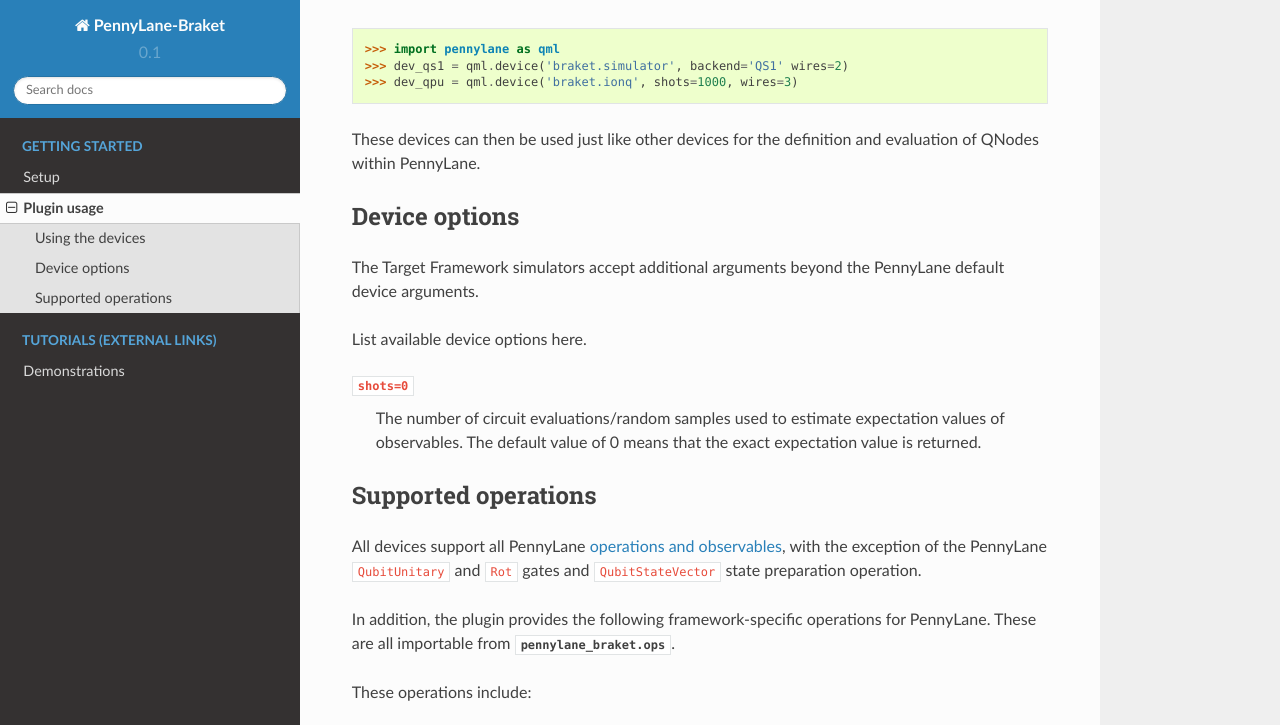
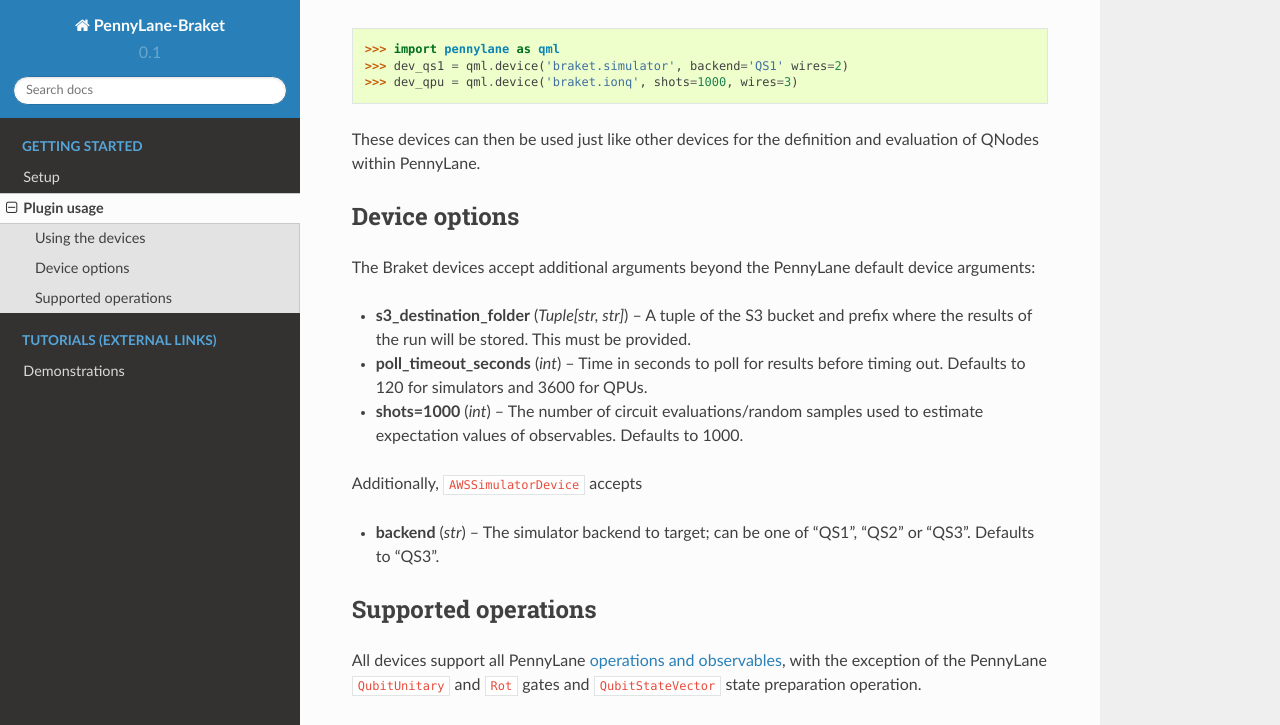
Before and after one commit to amazon-braket/amazon-braket-pennylane-plugin-python, a Sphinx documentation site: the page built from doc/usage.rst, in a window 1280 px wide and 900 px high, scrolled down 455 px, cut to the strip 0-725 px from the top of the window. Built offline with Sphinx 7.4.7 and the Read the Docs theme 2.0.0, drawn with Linux system fonts in a browser that asks for light colours.

Commit message:
Add Braket device options to usage.rst (#8)

```diff
--- a/doc/usage.rst
+++ b/doc/usage.rst
@@ -30,14 +30,17 @@
 Device options
 ==============
 
-The Target Framework simulators accept additional arguments beyond the PennyLane default device arguments.
+The Braket devices accept additional arguments beyond the PennyLane default device arguments:
 
-List available device options here.
+* **s3_destination_folder** (*Tuple[str, str]*) -- A tuple of the S3 bucket and prefix where the results of the run will be stored. This must be provided.
 
-``shots=0``
-	The number of circuit evaluations/random samples used to estimate expectation values of observables.
-	The default value of 0 means that the exact expectation value is returned.
+* **poll_timeout_seconds** (*int*) -- Time in seconds to poll for results before timing out. Defaults to 120 for simulators and 3600 for QPUs.
 
+* **shots=1000** (*int*) -- The number of circuit evaluations/random samples used to estimate expectation values of observables. Defaults to 1000.
+
+Additionally, ``AWSSimulatorDevice`` accepts
+
+* **backend** (*str*) -- The simulator backend to target; can be one of "QS1", "QS2" or "QS3". Defaults to "QS3".
 
 Supported operations
 ====================
```
